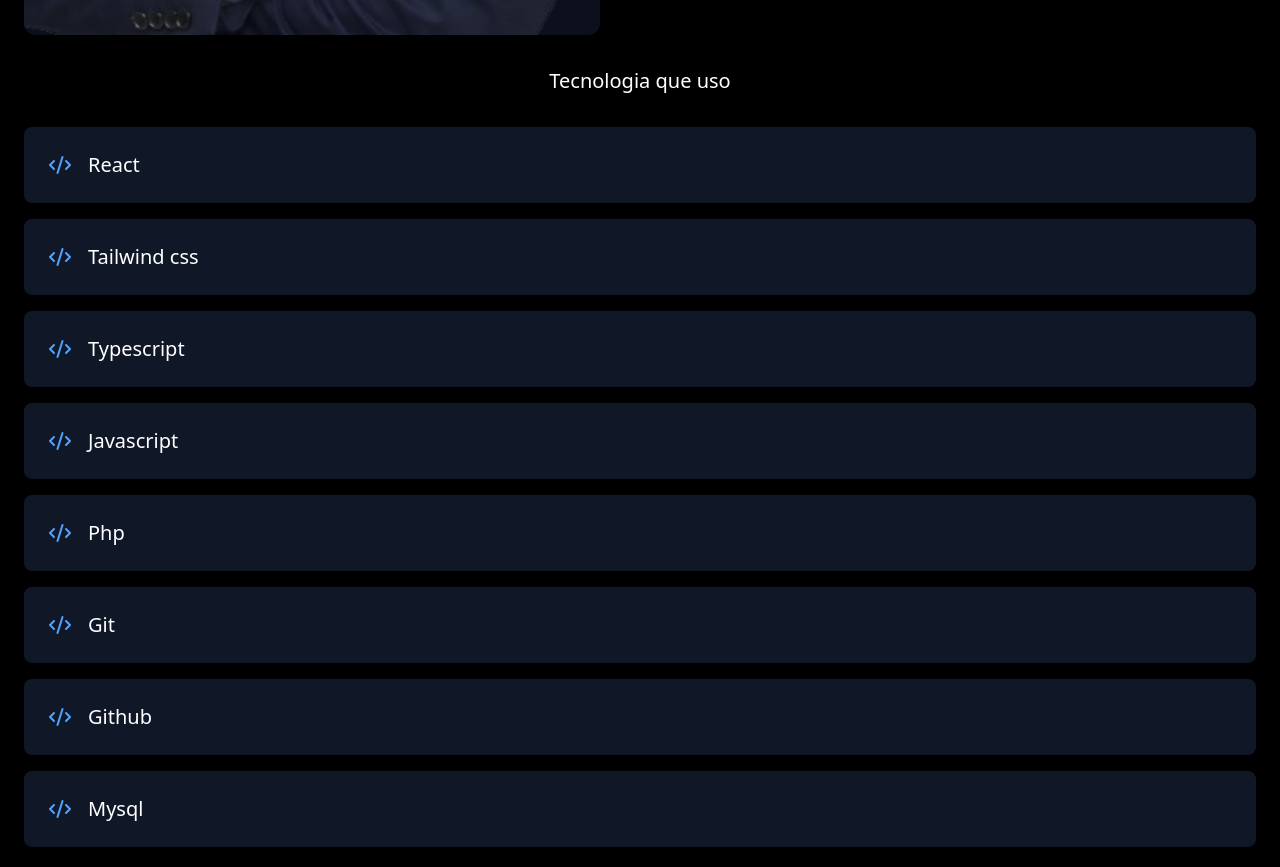
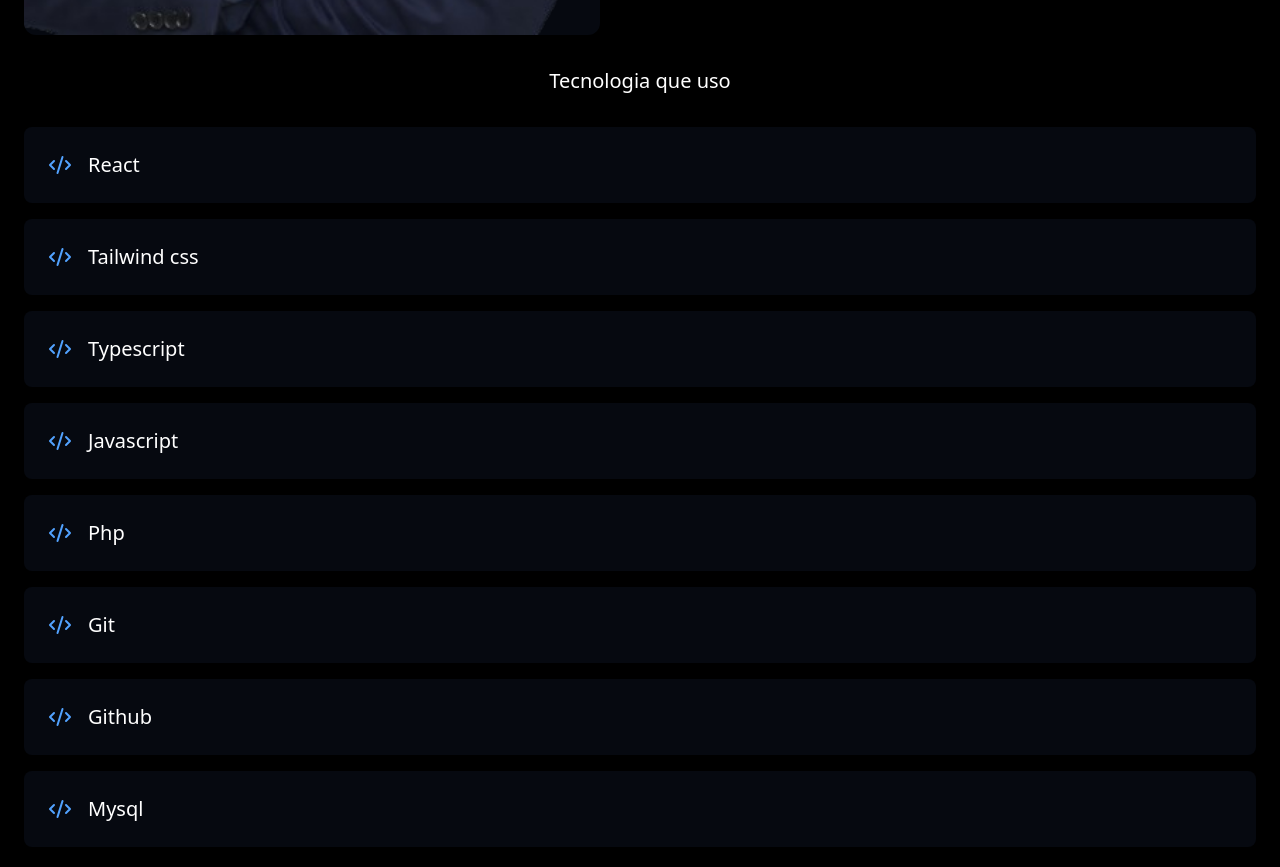
Before and after one commit to EdmilsonEdstar/edmilsonportifolio, a React (Vite) app: page / in a window 1280 px wide. Shown: the part 1349-2216 px from the top of the page. Built offline with nearby package versions, Linux system fonts and the light colour scheme.

Commit message:
Implementação da Session CardSkillss

```diff
--- a/src/Components/CardSkills.tsx
+++ b/src/Components/CardSkills.tsx
@@ -9,7 +9,7 @@ type PropsCardSkills = {
 export function CardSkills(props:PropsCardSkills){
     return(
 
-        <div className="bg-gray-900 flex justify-left items-center gap-4 text-center px-6 py-6 rounded-lg mb-4">
+        <div className="bg-gray-900/40 flex justify-left items-center gap-4 text-center px-6 py-6 rounded-lg mb-4">
             <span className="text-blue-400"><Code2/></span> {props.children}
         </div>
 
--- a/src/Sessions/Hero.tsx
+++ b/src/Sessions/Hero.tsx
@@ -39,7 +39,7 @@ export function Hero(){
                     <Link href="#" classN="w-fit my-6 text-sm p-3 bg-gray-800/50 text-blue-400 rounded-2xl"><Linkedin size={15} /></Link>
                 </div>
                 <div className="text-xl text-center">
-                    <img className="bg-gray-900/70 rounded-xl w-xl h-xl" src="/ed.png" alt="" />
+                    <img className="bg-gray-900/40 rounded-xl w-xl h-xl" src="/ed.png" alt="" />
                     <p className="py-8">Tecnologia que uso</p>
                     <CardSkills children="React"/>
                     <CardSkills children="Tailwind css"/>
```
